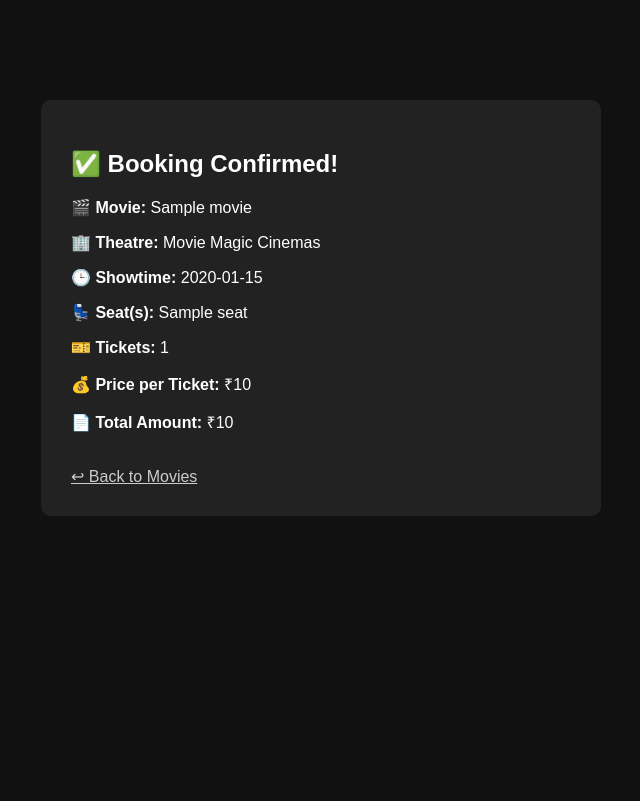
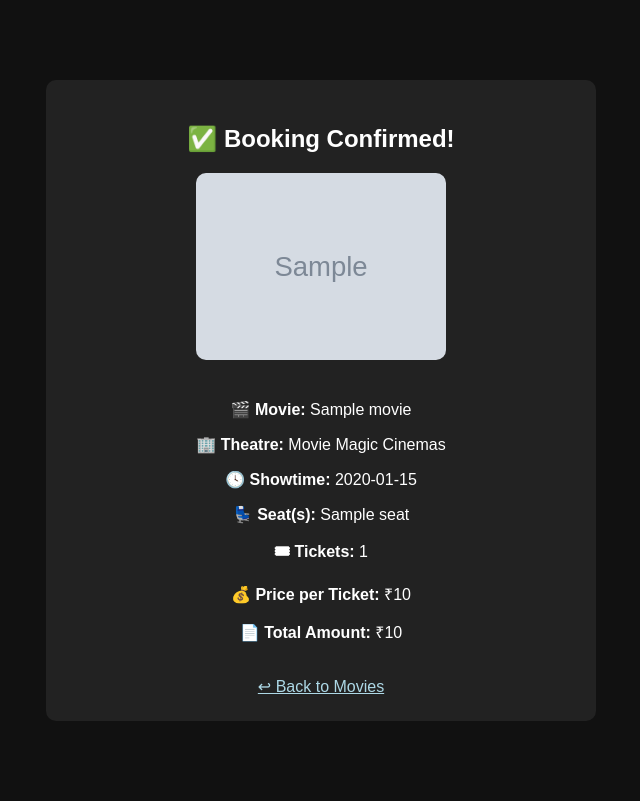
Before and after one commit to Yoshitha9/Movie_Magic, a Flask app: template templates/confirmation.html in a window 1280 px wide. Shown: the whole page, without its empty margins (319-959 px from the left). Before the commit the page ends 516 px from the top, so only its background shows below. Run offline with Flask 3, Linux system fonts and the light colour scheme; the template is opened without the code that fills it: most values are stand-ins (such as "Sample title", 1, 10 or a date in 2020); grey boxes marked "Sample" are stand-in pictures.

Commit message:
Update confirmation.html

```diff
--- a/templates/confirmation.html
+++ b/templates/confirmation.html
@@ -8,26 +8,41 @@
       color: white;
       font-family: Arial, sans-serif;
     }
-    .card {
-      max-width: 500px;
-      margin: 100px auto;
+    .confirmation-box {
       background: #222;
-      padding: 30px;
+      width: 500px;
+      margin: 80px auto;
+      padding: 25px;
       border-radius: 10px;
+      text-align: center;
     }
-    a { color: #ccc; }
+    img {
+      width: 250px;
+      border-radius: 10px;
+      margin-bottom: 20px;
+    }
+    a {
+      color: lightblue;
+      text-decoration: underline;
+    }
   </style>
 </head>
 <body>
-  <div class="card">
+  <div class="confirmation-box">
     <h2>✅ Booking Confirmed!</h2>
-    <p>🎬 <strong>Movie:</strong> {{ movie.title }}</p>
-    <p>🏢 <strong>Theatre:</strong> Movie Magic Cinemas</p>
-    <p>🕒 <strong>Showtime:</strong> {{ showtime }}</p>
-    <p>💺 <strong>Seat(s):</strong> {{ seat }}</p>
-    <p>🎫 <strong>Tickets:</strong> {{ num_tickets }}</p>
-    <p>💰 <strong>Price per Ticket:</strong> ₹{{ ticket_price }}</p>
-    <p>📄 <strong>Total Amount:</strong> ₹{{ total }}</p>
+
+    {% if movie.poster_url %}
+      <img src="{{ movie.poster_url }}" alt="{{ movie.title }}">
+    {% endif %}
+
+    <p><strong>🎬 Movie:</strong> {{ movie.title }}</p>
+    <p><strong>🏢 Theatre:</strong> Movie Magic Cinemas</p>
+    <p><strong>🕓 Showtime:</strong> {{ showtime }}</p>
+    <p><strong>💺 Seat(s):</strong> {{ seat }}</p>
+    <p><strong>🎟 Tickets:</strong> {{ num_tickets }}</p>
+    <p><strong>💰 Price per Ticket:</strong> ₹{{ ticket_price }}</p>
+    <p><strong>📄 Total Amount:</strong> ₹{{ total }}</p>
+
     <br>
     <a href="{{ url_for('movies') }}">↩ Back to Movies</a>
   </div>
```
